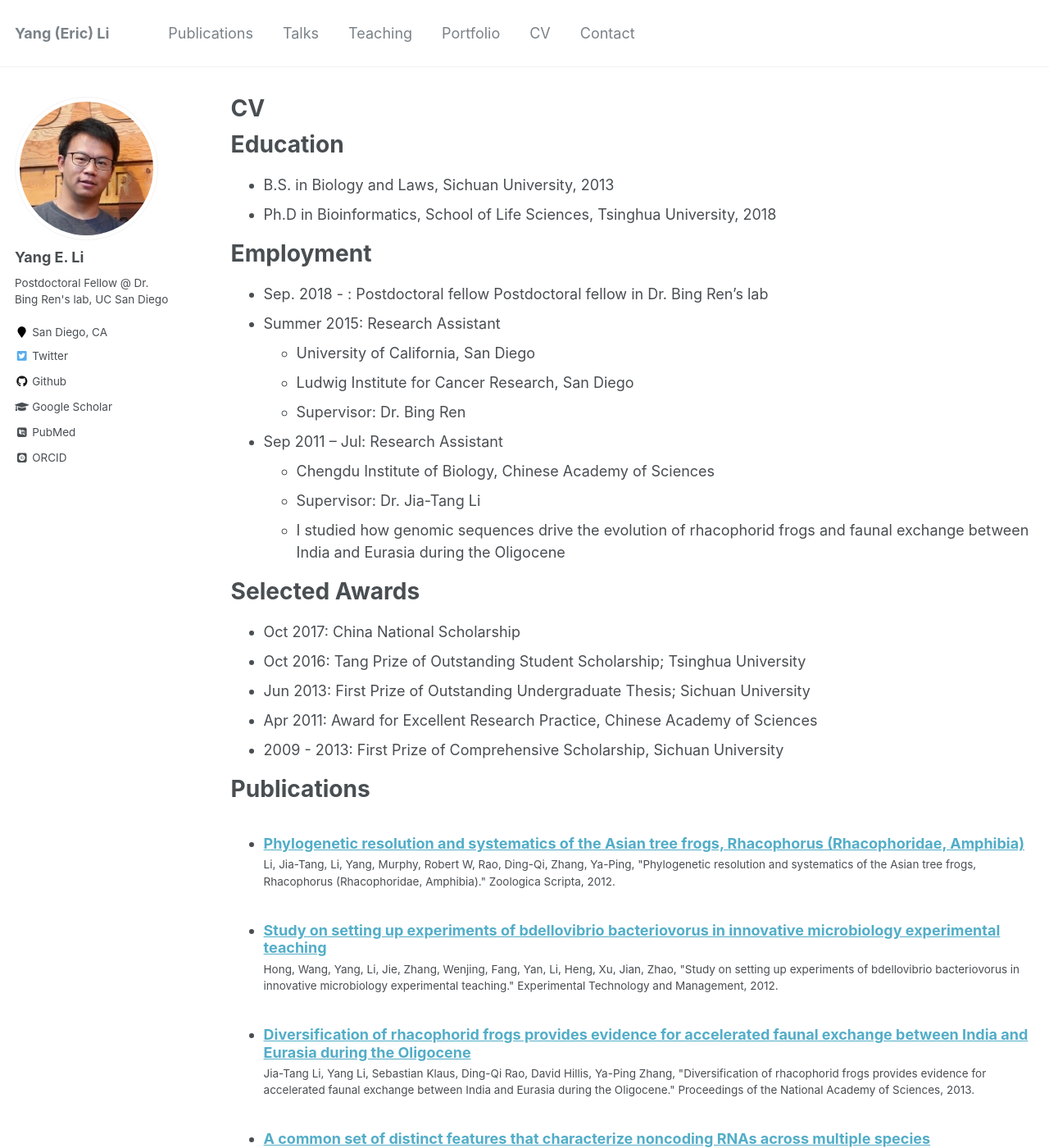
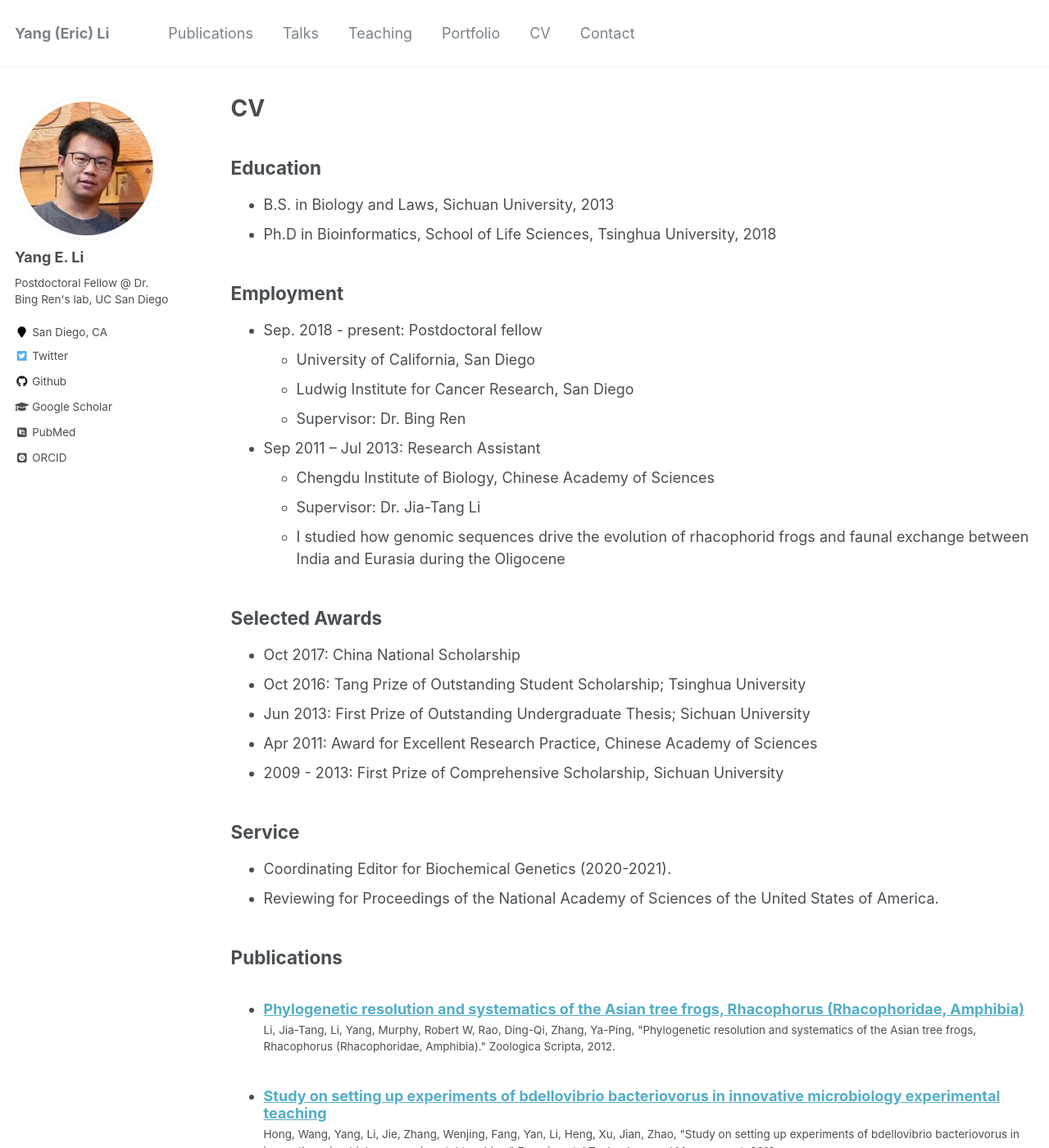
Before and after one commit to yal054/yal054.github.io, a Jekyll site: the page built from _pages/cv.md, in a window 1280 px wide and 1400 px high. Shown: the whole window at 82% size. Built offline with Jekyll 4.4.1, drawn with Linux system fonts in a browser that asks for light colours; some web fonts are replaced; some of the changed text lies outside the part shown.

Commit message:
update pages

```diff
--- a/_pages/cv.md
+++ b/_pages/cv.md
@@ -10,51 +10,49 @@ redirect_from:
 {% include base_path %}
 
 Education
-======
+------
 * B.S. in Biology and Laws, Sichuan University, 2013
 * Ph.D in Bioinformatics, School of Life Sciences, Tsinghua University, 2018
 
 Employment
-======
-* Sep. 2018 - : Postdoctoral fellow
-Postdoctoral fellow in Dr. Bing Ren’s lab
-* Summer 2015: Research Assistant
+------
+* Sep. 2018 - present: Postdoctoral fellow
   * University of California, San Diego
   * Ludwig Institute for Cancer Research, San Diego
   * Supervisor: Dr. Bing Ren
 
-* Sep 2011 – Jul: Research Assistant
+* Sep 2011 – Jul 2013: Research Assistant
   * Chengdu Institute of Biology, Chinese Academy of Sciences
   * Supervisor: Dr. Jia-Tang Li
   * I studied how genomic sequences drive the evolution of rhacophorid frogs and faunal exchange between India and Eurasia during the Oligocene
 
 Selected Awards
-======
+------
 * Oct 2017: China National Scholarship
 * Oct 2016: Tang Prize of Outstanding Student Scholarship; Tsinghua University
 * Jun 2013: First Prize of Outstanding Undergraduate Thesis; Sichuan University
 * Apr 2011: Award for Excellent Research Practice, Chinese Academy of Sciences
 * 2009 - 2013: First Prize of Comprehensive Scholarship, Sichuan University
 
+Service
+------
+* Coordinating Editor for Biochemical Genetics (2020-2021).
+* Reviewing for Proceedings of the National Academy of Sciences of the United States of America.
+
 Publications
-======
+------
   <ul>{% for post in site.publications %}
     {% include archive-single-cv.html %}
   {% endfor %}</ul>
 
 Talks
-======
+------
   <ul>{% for post in site.talks %}
     {% include archive-single-talk-cv.html %}
   {% endfor %}</ul>
 
 Teaching
-======
+------
   <ul>{% for post in site.teaching %}
     {% include archive-single-cv.html %}
   {% endfor %}</ul>
-
-Service and leadership
-======
-* Coordinating Editor for Biochemical Genetics (2020-2021).
-* Reviewing for Proceedings of the National Academy of Sciences of the United States of America.
```
Also changed, not shown: _pages/contact.md (added, +16 -0 lines).
